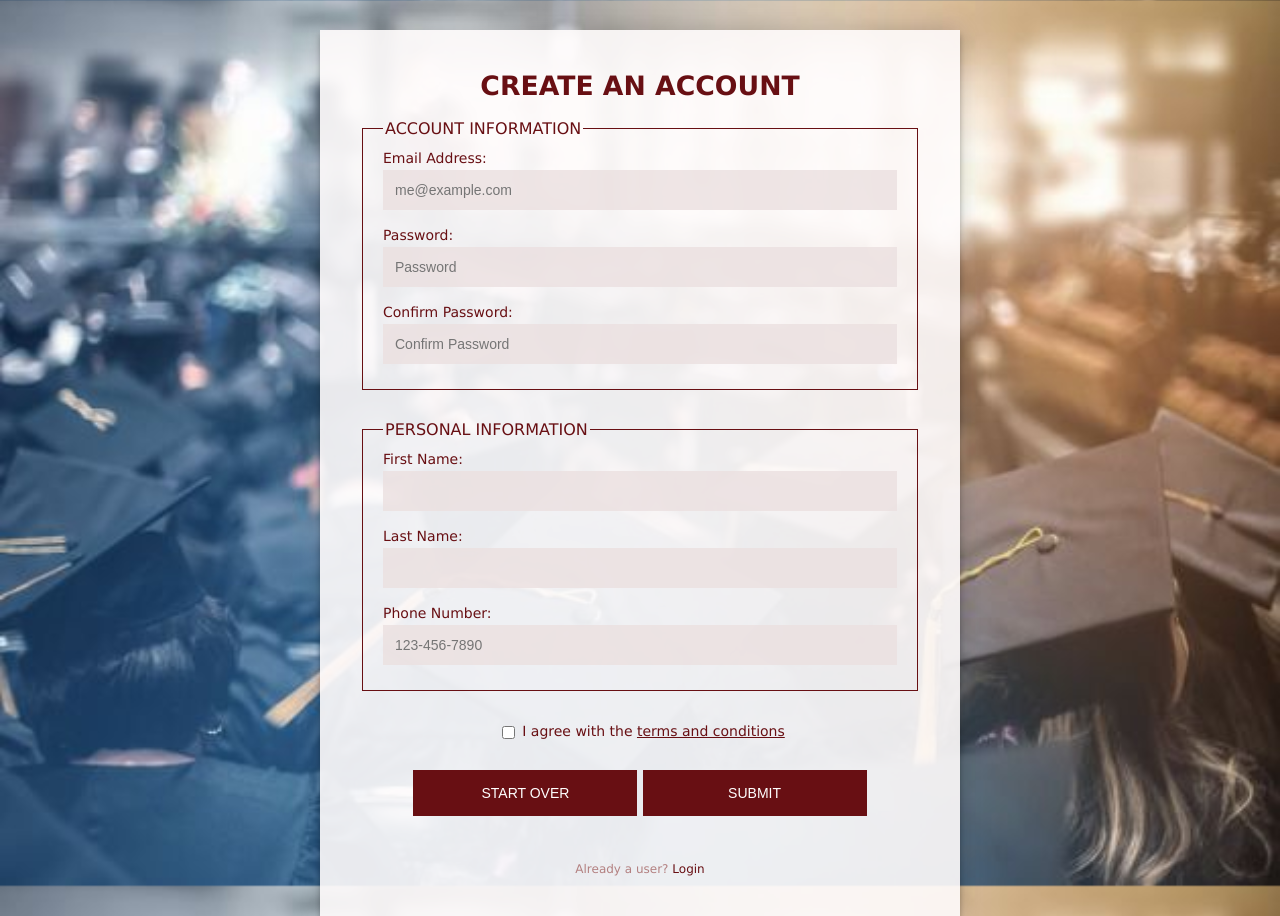
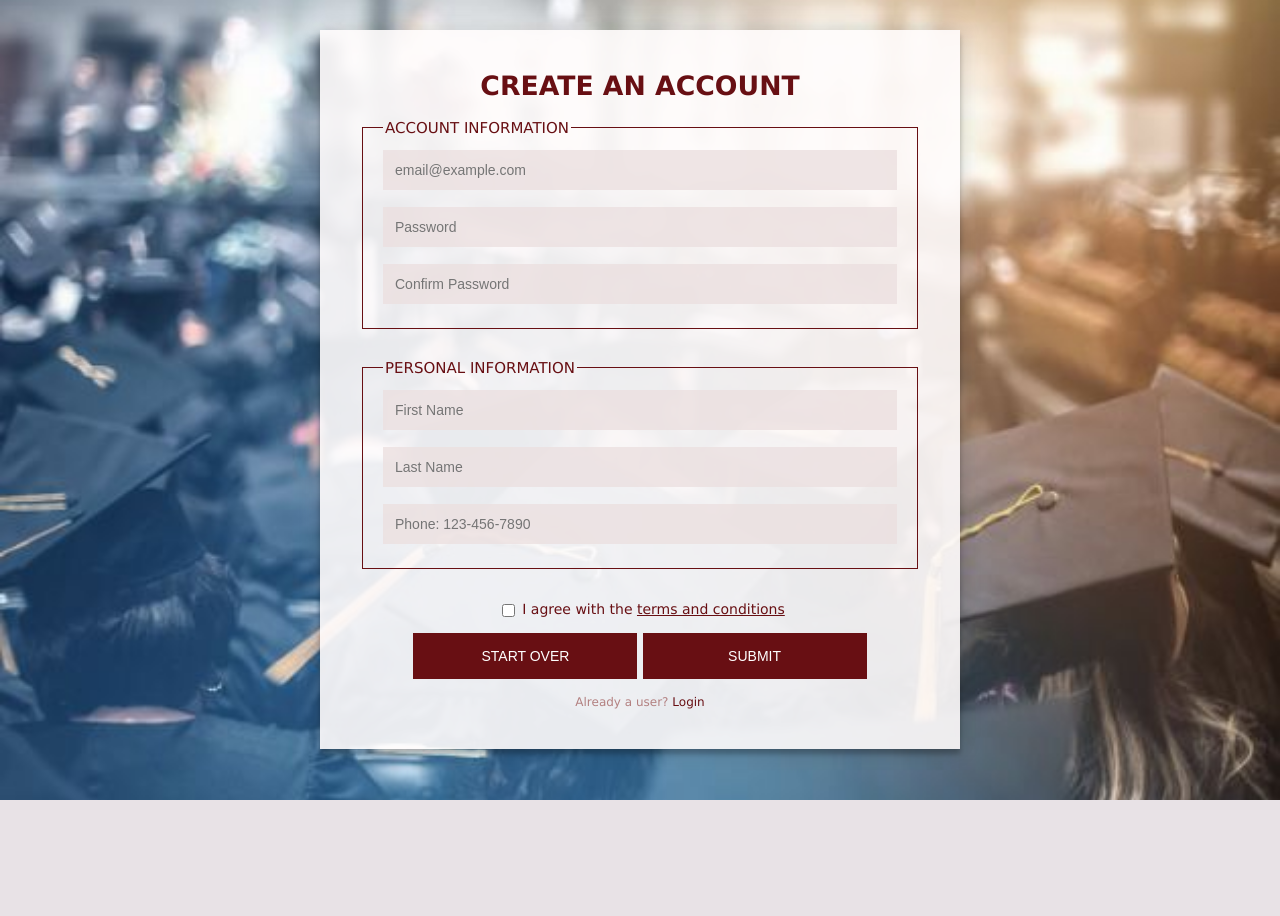
Before and after one commit to liamjwelch/soen-287_project, a PHP site: page /register.php in a window 1280 px wide. After the commit the page ends 800 px from the top, so only its background shows below. Run offline with PHP 8.4, Linux system fonts and the light colour scheme; some libraries are stand-ins or nearby versions.

Commit message:
form style changed

```diff
--- a/css/form.css
+++ b/css/form.css
@@ -44,7 +44,7 @@ input {
   background-color: rgba(235, 224, 224, 0.8);
   width: 100%;
   border: 0;
-  margin: 3px 0 15px;
+  margin: 3px 0 14px;
   padding: 12px;
 }
 .login-input {
@@ -76,6 +76,7 @@ fieldset {
 }
 
 legend {
+  font-size: 15px;
   text-transform: uppercase;
   color: #680F13;
 }
@@ -96,8 +97,7 @@ legend {
 .error-message {
   margin: 15px 0 0;
   color: red;
-  font-size: 16px;
-  padding-bottom: 15px;
+  font-size: 14px;
 }
 
 .checkbox {
--- a/register.php
+++ b/register.php
@@ -62,26 +62,31 @@ if ($_SERVER["REQUEST_METHOD"] === "POST") {
         <h1>Create an Account</h1>
         <fieldset>
             <legend>Account Information</legend>
-            <label>Email Address:
-                <input type="text" name="email" placeholder="me@example.com" pattern="[\w.-]+@[\w.-]+\.[A-Za-z]{2,}"
+            <label>
+                <input type="text" name="email" placeholder="email@example.com" pattern="[\w.-]+@[\w.-]+\.[A-Za-z]{2,}"
                        title="valid email address" maxlength="50" required>
             </label>
-            <label>Password:
+            <label>
                 <input type="password" name="password" placeholder="Password" minlength="10" maxlength="250" required>
             </label>
-            <label>Confirm Password:
+            <label>
                 <input type="password" name="confirm" placeholder="Confirm Password" minlength="10" maxlength="250" required>
             </label>
         </fieldset>
         <fieldset>
             <legend>Personal Information</legend>
-            <label>First Name:<input type="text" name="firstName" pattern="[A-Za-z-]+" title="only letters and hyphens" maxlength="20"
-                                     required>
+            <label>
+                <input type="text" name="firstName" placeholder="First Name"
+                          pattern="[A-Za-z-]+" title="only letters and hyphens" maxlength="20" required>
             </label>
-            <label>Last Name:<input type="text" name="lastName" maxlength="20" pattern="[A-Za-z-]+" title="only letters and hyphens"
-                                    required></label>
-            <label>Phone Number:<input type="tel" name="phone" placeholder="123-456-7890"  pattern="\d{3}-\d{3}-\d{4}"
-                                       title="123-456-7890" required></label>
+            <label>
+                <input type="text" name="lastName" maxlength="20" placeholder="Last Name"
+                          pattern="[A-Za-z-]+" title="only letters and hyphens" required>
+            </label>
+            <label>
+                <input type="tel" name="phone" placeholder="Phone: 123-456-7890"  pattern="\d{3}-\d{3}-\d{4}"
+                          title="123-456-7890" required>
+            </label>
         </fieldset>
         <label><input type="checkbox" name="tc_agreed" class="checkbox" required>I agree with the <a id="modal-button" href="#">terms and conditions</a></label>
 
```
